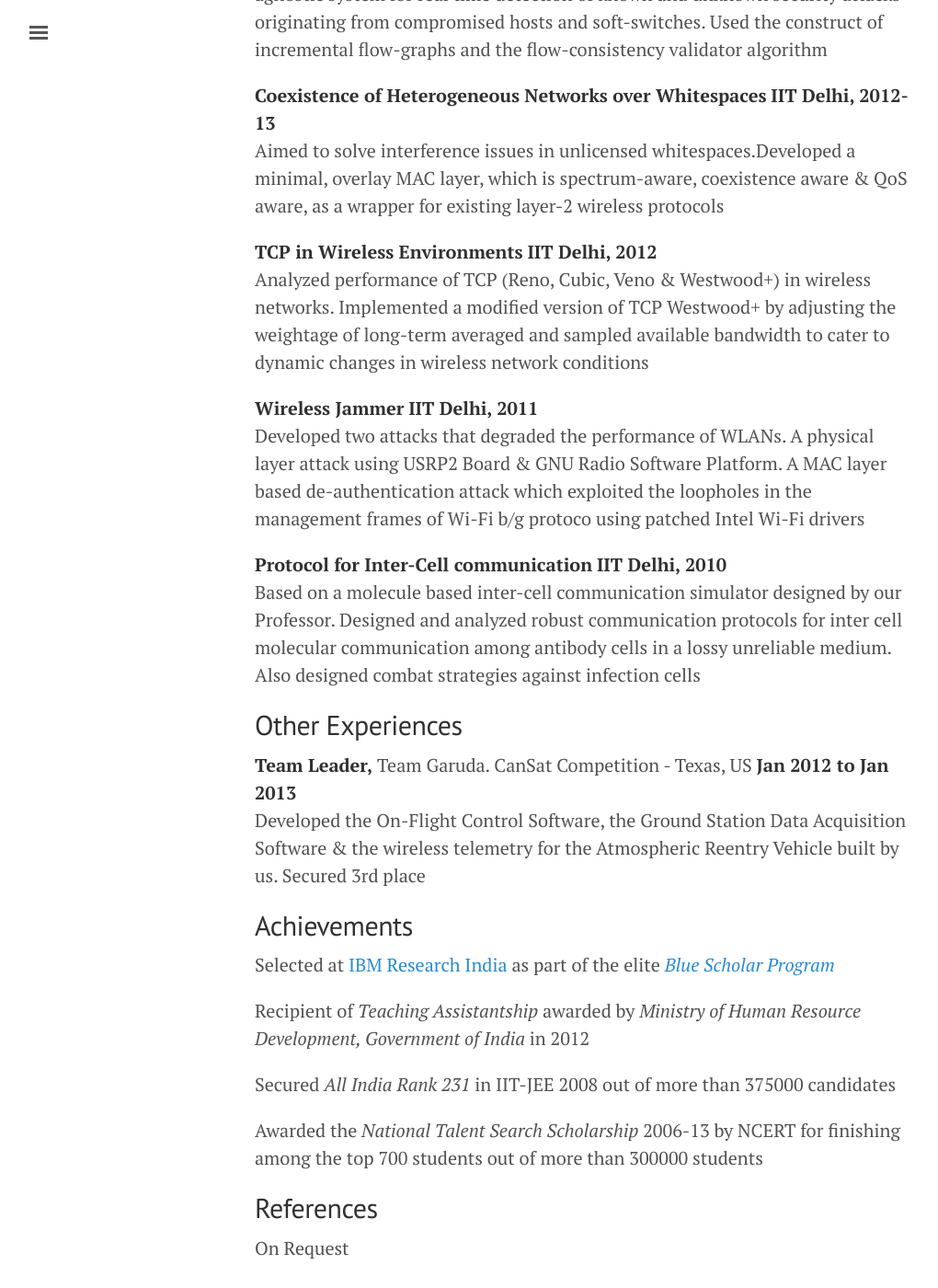
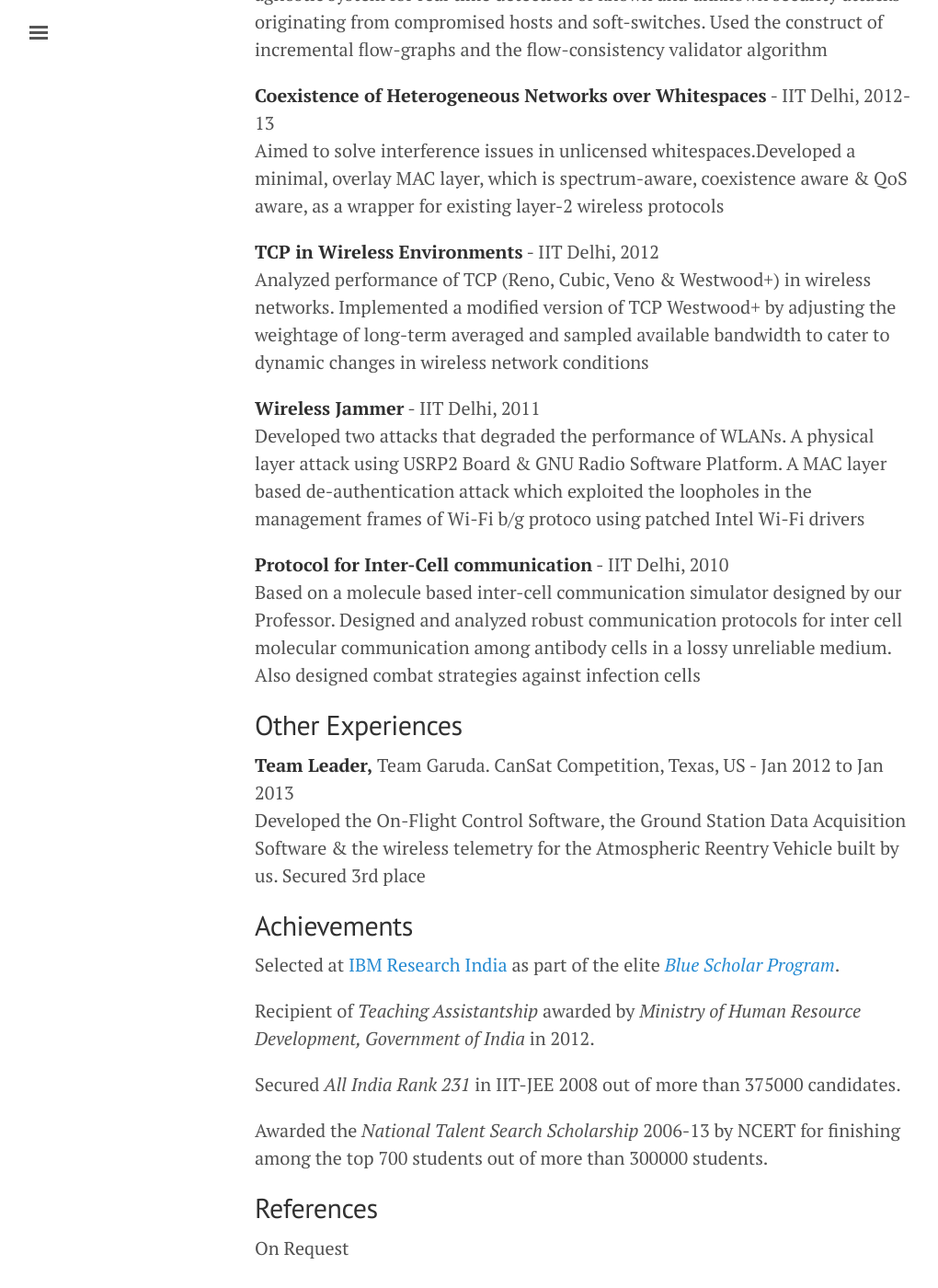
Before and after one commit to kshiteejm/kshiteejm.github.io, a Jekyll site: the page built from _posts/2015-10-15-kshiteej-cv.md, in a window 1280 px wide and 1400 px high, scrolled down 2858 px. Shown: the whole window at 92% size, without its empty margins (3-1023 px from the left). Built offline with Jekyll 4.4.1, drawn with Linux system fonts in a browser that asks for light colours; some of the changed text lies outside the part shown.

Commit message:
cv-updated

```diff
--- a/_config.yml
+++ b/_config.yml
@@ -29,4 +29,4 @@ author:
 version:             1.0.0
 
 # This is the list of pages to incldue in the header of the website.
-pages_list:       ['About', 'Archive']
+pages_list:          ['About', 'Archive']
--- a/_posts/2015-10-15-kshiteej-cv.md
+++ b/_posts/2015-10-15-kshiteej-cv.md
@@ -15,13 +15,13 @@ CGPA - M.Tech. : 8.763/10, B.Tech. : 8.228/10
 ## Professional Experience
 
 **[Software Engineer (Blue Scholar)](https://www.research.ibm.com/irl/bluescholar.html)**, [**IBM Research - India**](http://www.research.ibm.com/labs/india/)
-*Data Center Networking Research Team* **July 2013 to July 2015**
+*Data Center Networking Research Team* - July 2013 to July 2015
 
 **Research Intern, American Express**
-*Big Data Labs Team* **May 2012 to July 2012**
+*Big Data Labs Team* - May 2012 to July 2012
 
 **Research Intern**, [**Avaya Labs**](http://www.avaya.com/usa/avaya-labs/)
-*IP Communications Team* **May 2011 to July 2011**
+*IP Communications Team* - May 2011 to July 2011
 
 ## Publications
 
@@ -65,11 +65,11 @@ Actions in SDN. Filed August 2015.
 
 ## Relevant Experience
 
-**Teaching Assistant for Computer Networks** **Jul 2012 to Dec 2012**
+**Teaching Assistant for Computer Networks** - Jul 2012 to Dec 2012
 - TA for CSL374 (Computer Networks) course taught at IIT Delhi in Fall 2012
 - Conducted labs, held open lab sessions to clear student doubts, graded assignments & exams
 
-**Teaching Assistant for AI** **Jan 2013 to May 2013**
+**Teaching Assistant for AI** - Jan 2013 to May 2013
 - TA for CSL333 (Artificial Intelligence) course taught at IIT Delhi in Spring 2013
 - Graded assignments & exams
 
@@ -104,7 +104,7 @@ Actions in SDN. Filed August 2015.
 
 ## Relevant Projects
 
-**ATHENA** **IBM Research, 2014-15**
+**ATHENA** - IBM Research, 2014-15
 A multicast scheme for one-to-many group communication traffic patterns
 in SDN based data centers. Modified PGM protocol to centralize
 reliability and implemented a heuristic that governs the sender’s
@@ -112,44 +112,44 @@ transmission rate in a TCP-friendly manner. Evaluation with modified
 OpenStack using our scheme in a small data center reported more than
 2.5x gains in VM provisioning time
 
-**JURY** **IBM Research, 2014-15**
+**JURY** - IBM Research, 2014-15
 Developed a system to validate all controller actions via an honest
 majority in real time without imposing restrictions on the controller
 activities assuming a threat model with a minority of malicious
 controllers
 
-**HANSEL** **IBM Research, 2015**
+**HANSEL** - IBM Research, 2015
 Developed a system that leverages non-intrusive network monitoring to
 expedite root cause analysis of faults manifesting in OpenStack
 operations using a self-defined construct of execution graph
 
-**SPHINX** **IBM Research, 2013-14**
+**SPHINX** - IBM Research, 2013-14
 Explored security attacks and associated impact in SDN. Developed a
 controller-agnostic system for real time detection of known and unknown
 security attacks originating from compromised hosts and soft-switches.
 Used the construct of incremental flow-graphs and the flow-consistency
 validator algorithm
 
-**Coexistence of Heterogeneous Networks over Whitespaces** **IIT Delhi,
-2012-13**
+**Coexistence of Heterogeneous Networks over Whitespaces** - IIT Delhi,
+2012-13
 Aimed to solve interference issues in unlicensed whitespaces.Developed a
 minimal, overlay MAC layer, which is spectrum-aware, coexistence aware &
 QoS aware, as a wrapper for existing layer-2 wireless protocols
 
-**TCP in Wireless Environments** **IIT Delhi, 2012**
+**TCP in Wireless Environments** - IIT Delhi, 2012
 Analyzed performance of TCP (Reno, Cubic, Veno & Westwood+) in wireless
 networks. Implemented a modified version of TCP Westwood+ by adjusting
 the weightage of long-term averaged and sampled available bandwidth to
 cater to dynamic changes in wireless network conditions
 
-**Wireless Jammer** **IIT Delhi, 2011**
+**Wireless Jammer** - IIT Delhi, 2011
 Developed two attacks that degraded the performance of WLANs. A physical
 layer attack using USRP2 Board & GNU Radio Software Platform. A MAC
 layer based de-authentication attack which exploited the loopholes in
 the management frames of Wi-Fi b/g protoco using patched Intel Wi-Fi
 drivers
 
-**Protocol for Inter-Cell communication** **IIT Delhi, 2010**
+**Protocol for Inter-Cell communication** - IIT Delhi, 2010
 Based on a molecule based inter-cell communication simulator designed by
 our Professor. Designed and analyzed robust communication protocols for
 inter cell molecular communication among antibody cells in a lossy
@@ -158,8 +158,8 @@ cells
 
 ## Other Experiences
 
-**Team Leader,** Team Garuda. CanSat Competition - Texas, US **Jan 2012
-to Jan 2013**
+**Team Leader,** Team Garuda. CanSat Competition, Texas, US - Jan 2012
+to Jan 2013
 Developed the On-Flight Control Software, the Ground Station Data
 Acquisition Software & the wireless telemetry for the Atmospheric
 Reentry Vehicle built by us. Secured 3rd place
@@ -169,16 +169,16 @@ Reentry Vehicle built by us. Secured 3rd place
 Selected at [IBM Research
 India](http://www.research.ibm.com/labs/india/) as part of the elite
 [*Blue Scholar
-Program*](https://www.research.ibm.com/irl/bluescholar.html)
+Program*](https://www.research.ibm.com/irl/bluescholar.html).
 
 Recipient of *Teaching Assistantship* awarded by *Ministry of Human
-Resource Development, Government of India* in 2012
+Resource Development, Government of India* in 2012.
 
 Secured *All India Rank 231* in IIT-JEE 2008 out of more than 375000
-candidates
+candidates.
 
 Awarded the *National Talent Search Scholarship* 2006-13 by NCERT for
-finishing among the top 700 students out of more than 300000 students
+finishing among the top 700 students out of more than 300000 students.
 
 ## References
 
```
